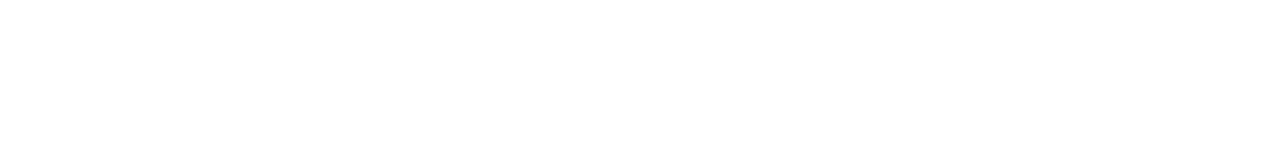
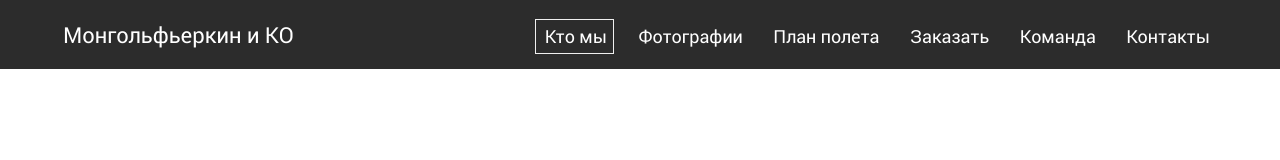
Before and after one commit to dkrupenya/aerostats, a website: page src/index.html in a window 1280 px wide. Drawn offline with nearby package versions, Linux system fonts and the light colour scheme; files that its build step writes are made by us from their sources.

Commit message:
page-header is pixel perfect

```diff
--- a/src/css/style.less
+++ b/src/css/style.less
@@ -3,3 +3,59 @@
 
 /* fonts */
 @import "fonts.less";
+
+
+/* variables */
+
+/* General styles */
+ body {
+   font-family: "Roboto", sans-serif;
+}
+h1, h2, h3, p, ul, li {
+  margin: 0;
+  padding: 0;
+}
+
+.container {
+  width: 1200px;
+  margin: 0 auto;
+  padding: 0 30px;
+}
+
+/* page header */
+
+.page-header {
+  height: 69px;
+  background-color: #2c2c2c;
+  padding-top: 19px;
+
+  &__title {
+    font-size: 22px;
+    font-weight: normal;
+    color: #fff;
+    width: 25%;
+    float: left;
+    margin-left: -7px;
+  }
+  & nav {
+    width: 75%;
+    float: right;
+  }
+  & ul {
+    text-align: right;
+    margin-right: -6px;
+
+  }
+  & li {
+    display: inline-block;
+    padding: 4px 6px 3px 9px;
+    margin-left: 12px;
+  }
+  & li a {
+    font-size: 18px;
+    color: #fff;
+  }
+  &__nav-item--active {
+    border: 1px solid #efefef;
+  }
+}
--- a/src/index.html
+++ b/src/index.html
@@ -6,6 +6,21 @@
     <link rel="stylesheet" href="css/style.css"/>
 </head>
 <body>
+    <header class="page-header">
+        <div class="container">
+            <a href=""><h1 class="page-header__title">Монгольфьеркин и КО</h1></a>
+            <nav>
+                <ul>
+                    <li class="page-header__nav-item--active"><a href="">Кто мы</a></li>
+                    <li><a href="">Фотографии</a></li>
+                    <li><a href="">План полета</a></li>
+                    <li><a href="">Заказать</a></li>
+                    <li><a href="">Команда</a></li>
+                    <li><a href="">Контакты</a></li>
+                </ul>
+            </nav>
+        </div>
+    </header>
 
 </body>
 </html>
```
